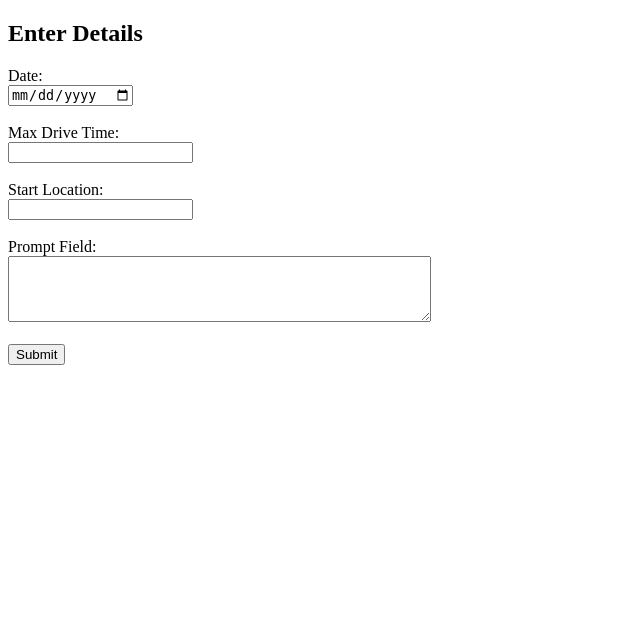
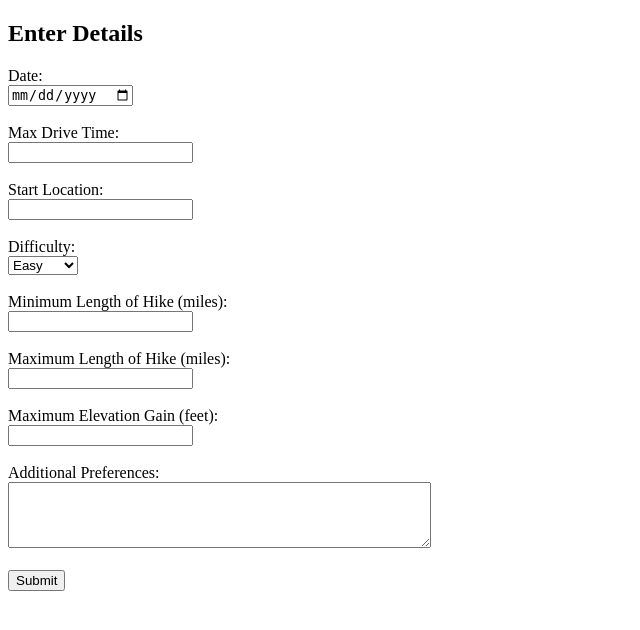
Before and after one commit to branhoff/hike-recommender, a Flask app: page / in a window 1280 px wide. Shown: the top 630 px of the page, without its empty margins (0-640 px from the left). Run offline with Flask 3, Linux system fonts and the light colour scheme.

Commit message:
Refine hike search criteria and update form inputs
- Updated `form_routes.py` to include new fields for hike search criteria: difficulty, minimum and maximum hike length, and maximum elevation gain. Adjusted the prompt accordingly to incorporate these new criteria.
- Revised the form in `form.html` to add inputs for specifying difficulty, minimum length, maximum length of the hike, and maximum elevation gain, providing users with a more detailed and tailored hike recommendation query.

```diff
--- a/app/routes/form_routes.py
+++ b/app/routes/form_routes.py
@@ -17,31 +17,38 @@ def handle_data():
     max_drive_time = request.form['maxDriveTime']
     start_location = request.form['startLocation']
     prompt_field = request.form['promptField']
+    difficulty = request.form['difficulty']
+    min_length = request.form['minLength']
+    max_length = request.form['maxLength']
+    max_elevation_gain = request.form['maxElevationGain']
 
     prompt = f"""
-    Considering the following criteria:
-    - Date: {date}
-    - Maximum Drive Time from Start Location: {max_drive_time} hours
-    - Start Location: {start_location}
-    - Additional Preferences: {prompt_field}
+        Considering the following criteria:
+        - Date: {date}
+        - Maximum Drive Time from Start Location: {max_drive_time} hours
+        - Start Location: {start_location}
+        - Difficulty: {difficulty}
+        - Length of Hike: {min_length} to {max_length} miles
+        - Maximum Elevation Gain: {max_elevation_gain} feet
+        - Additional Preferences: {prompt_field}
 
-    Please provide a list of the best possible hikes that meet these criteria, formatted as JSON. Each hike should include its name and relevant metadata such as difficulty level, estimated duration, and key features. The response should look something like this example:
+        Please provide a list of the best possible hikes that meet these criteria, formatted as JSON. Each hike should include its name and relevant metadata. The response should be structured as follows:
 
-    {{
-        "hikes": [
-            {{
-                "name": "Example Hike Name",
-                "metadata": {{
-                    "difficulty": "Moderate",
-                    "duration": "4 hours",
-                    "features": ["waterfall", "forest views"]
+        {{
+            "hikes": [
+                {{
+                    "name": "Example Hike Name",
+                    "metadata": {{
+                        "difficulty": "Moderate",
+                        "duration": "4 hours",
+                        "features": ["waterfall", "forest views"]
+                    }}
                 }}
-            }}
-        ]
-    }}
+            ]
+        }}
 
-    Generate a list based on the criteria provided.
-    """
+        Generate a list based on the criteria provided.
+        """
 
     try:
         response = chat_gpt_service.prompt_chat_gpt(prompt)
--- a/app/templates/form.html
+++ b/app/templates/form.html
@@ -17,7 +17,23 @@
         <label for="startLocation">Start Location:</label><br>
         <input type="text" id="startLocation" name="startLocation"><br><br>
 
-        <label for="promptField">Prompt Field:</label><br>
+        <label for="difficulty">Difficulty:</label><br>
+        <select id="difficulty" name="difficulty">
+            <option value="EASY">Easy</option>
+            <option value="MEDIUM">Medium</option>
+            <option value="HARD">Hard</option>
+        </select><br><br>
+
+        <label for="minLength">Minimum Length of Hike (miles):</label><br>
+        <input type="number" id="minLength" name="minLength"><br><br>
+
+        <label for="maxLength">Maximum Length of Hike (miles):</label><br>
+        <input type="number" id="maxLength" name="maxLength"><br><br>
+
+        <label for="maxElevationGain">Maximum Elevation Gain (feet):</label><br>
+        <input type="number" id="maxElevationGain" name="maxElevationGain"><br><br>
+
+        <label for="promptField">Additional Preferences:</label><br>
         <textarea id="promptField" name="promptField" rows="4" cols="50"></textarea><br><br>
 
         <input type="submit" value="Submit">
```
